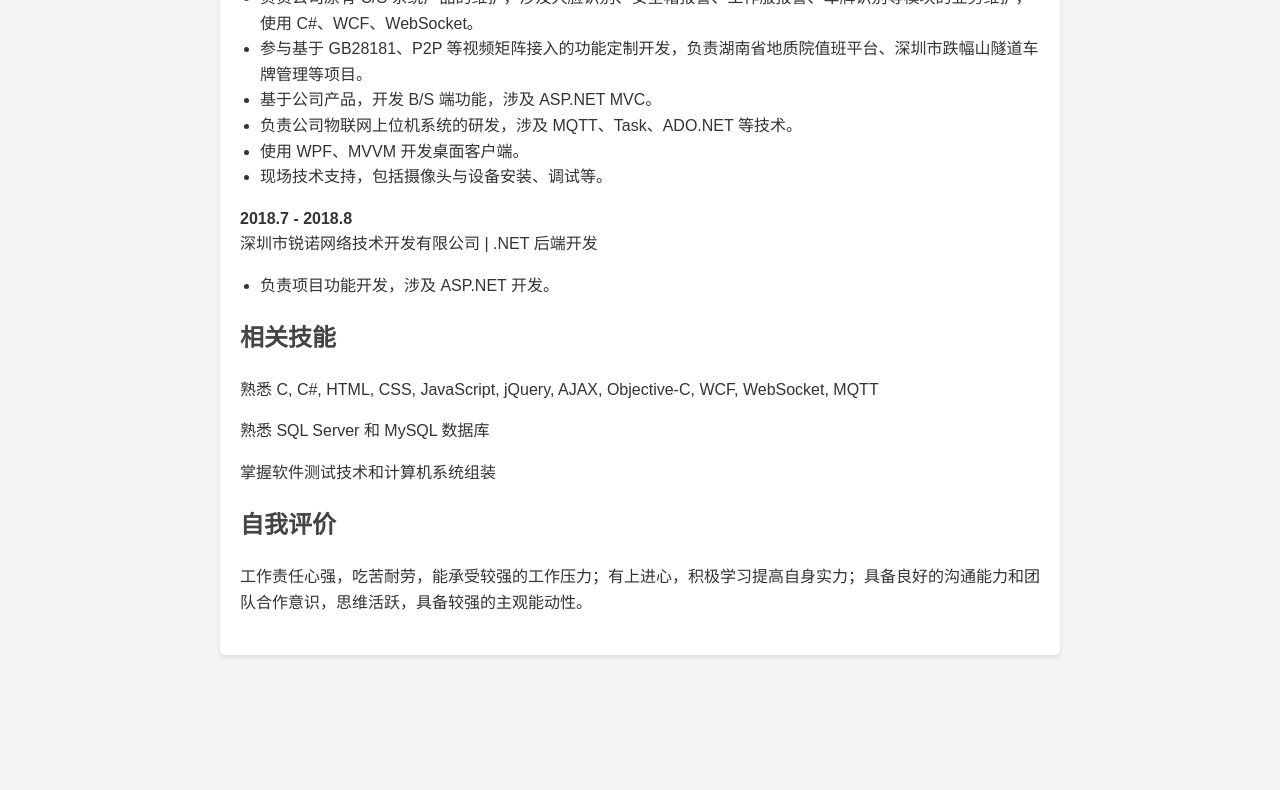
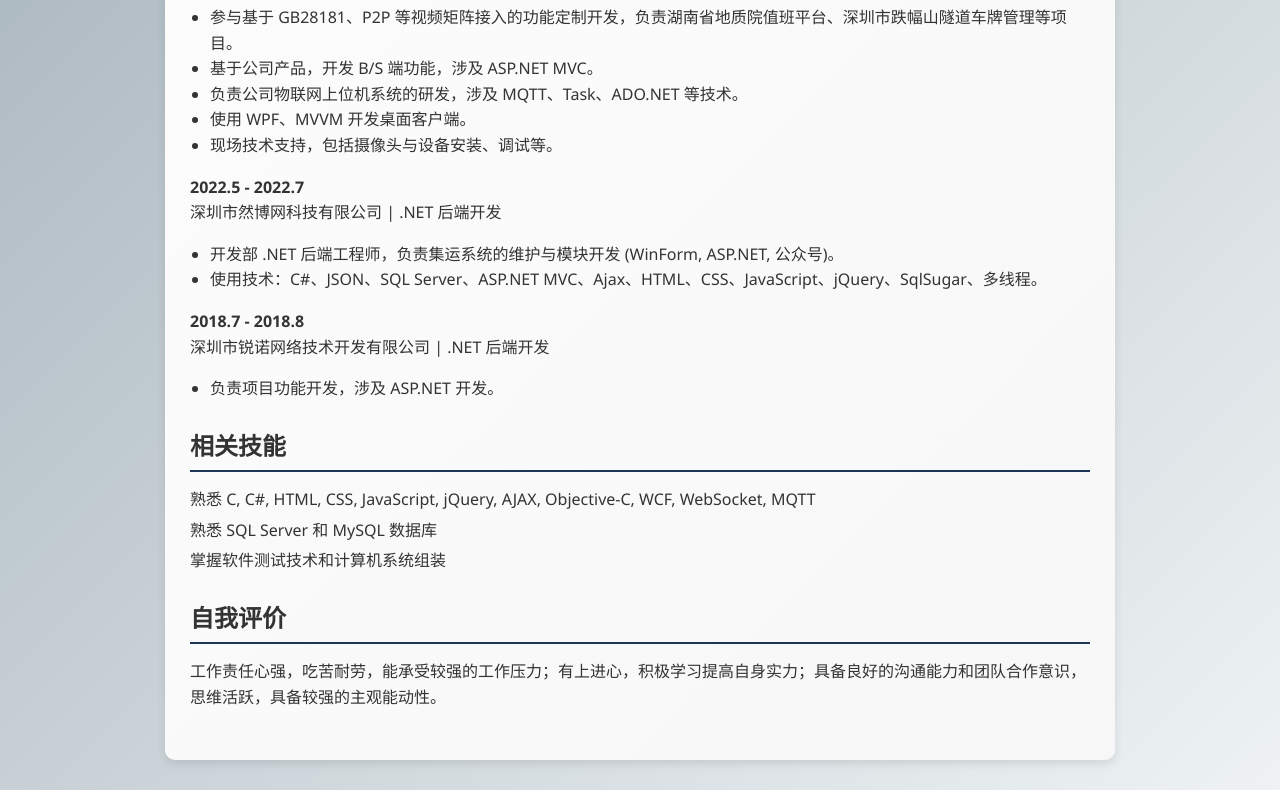
Before and after one commit to HermanHawk/HermanHawk.github.io, a plain HTML site: page index.html in a window 1280 px wide. Shown: the part 1086-1876 px from the top of the page. Before the commit the page ends 1761 px from the top, so only its background shows below. Drawn offline with Linux system fonts and the light colour scheme.

Commit message:
Update index.html

```diff
--- a/index.html
+++ b/index.html
@@ -6,36 +6,56 @@
     <title>钱有鹏的简历</title>
     <style>
         body {
-            font-family: Arial, sans-serif;
+            font-family: 'Segoe UI', Tahoma, Geneva, Verdana, sans-serif;
             margin: 0;
             padding: 0;
             line-height: 1.6;
-            background-color: #f4f4f4;
+            background: linear-gradient(135deg, #8e9eab, #eef2f3); /* 整体背景渐变 */
             color: #333;
         }
         .container {
-            max-width: 800px;
-            margin: 20px auto;
-            background: #fff;
-            padding: 20px;
-            box-shadow: 0 2px 4px rgba(0, 0, 0, 0.1);
-            border-radius: 5px;
+            max-width: 900px;
+            margin: 30px auto;
+            background: linear-gradient(135deg, #ffffff, #f7f7f7); /* 内容区域的背景为柔和渐变色 */
+            padding: 25px;
+            border-radius: 10px;
+            box-shadow: 0 4px 10px rgba(0, 0, 0, 0.1);
+            transition: all 0.3s ease-in-out;
+        }
+        .container:hover {
+            transform: scale(1.02); /* 添加平滑放大效果 */
+            box-shadow: 0 8px 20px rgba(0, 0, 0, 0.15);
         }
         h1, h2, h3 {
-            color: #444;
+            color: #333;
+        }
+        h1 {
+            text-align: center;
+            font-size: 2rem;
+            color: #1d3557;
+        }
+        h2 {
+            border-bottom: 2px solid #1d3557;
+            padding-bottom: 5px;
+            margin-bottom: 15px;
         }
         .section {
-            margin-bottom: 20px;
+            margin-bottom: 25px;
         }
         ul {
             padding-left: 20px;
+            list-style-type: disc;
         }
         a {
-            color: #007bff;
+            color: #1d3557;
             text-decoration: none;
         }
         a:hover {
             text-decoration: underline;
+            color: #457b9d;
+        }
+        p {
+            margin: 5px 0;
         }
     </style>
 </head>
@@ -84,6 +104,12 @@
                 <li>现场技术支持，包括摄像头与设备安装、调试等。</li>
             </ul>
 
+            <p><strong>2022.5 - 2022.7</strong><br>深圳市然博网科技有限公司 | .NET 后端开发</p>
+            <ul>
+                <li>开发部 .NET 后端工程师，负责集运系统的维护与模块开发 (WinForm, ASP.NET, 公众号)。</li>
+                <li>使用技术：C#、JSON、SQL Server、ASP.NET MVC、Ajax、HTML、CSS、JavaScript、jQuery、SqlSugar、多线程。</li>
+            </ul>
+
             <p><strong>2018.7 - 2018.8</strong><br>深圳市锐诺网络技术开发有限公司 | .NET 后端开发</p>
             <ul>
                 <li>负责项目功能开发，涉及 ASP.NET 开发。</li>
```
